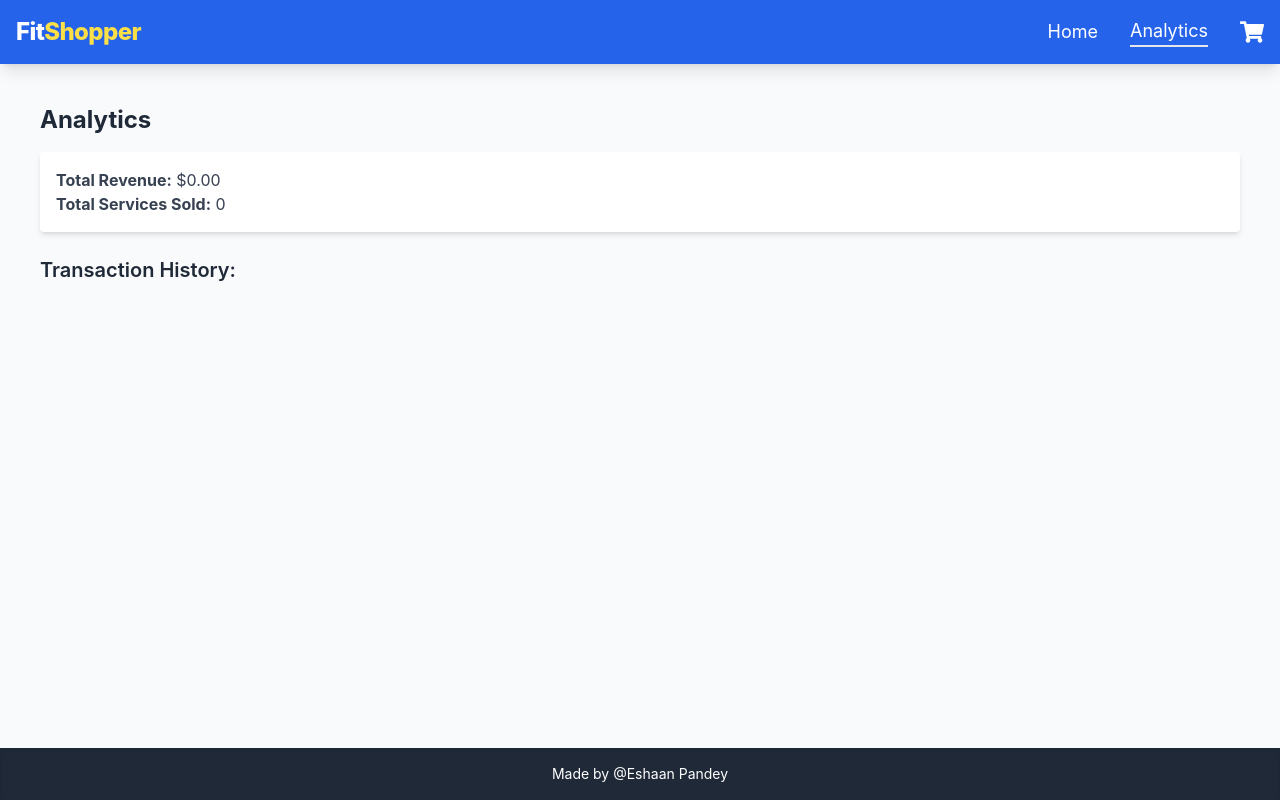
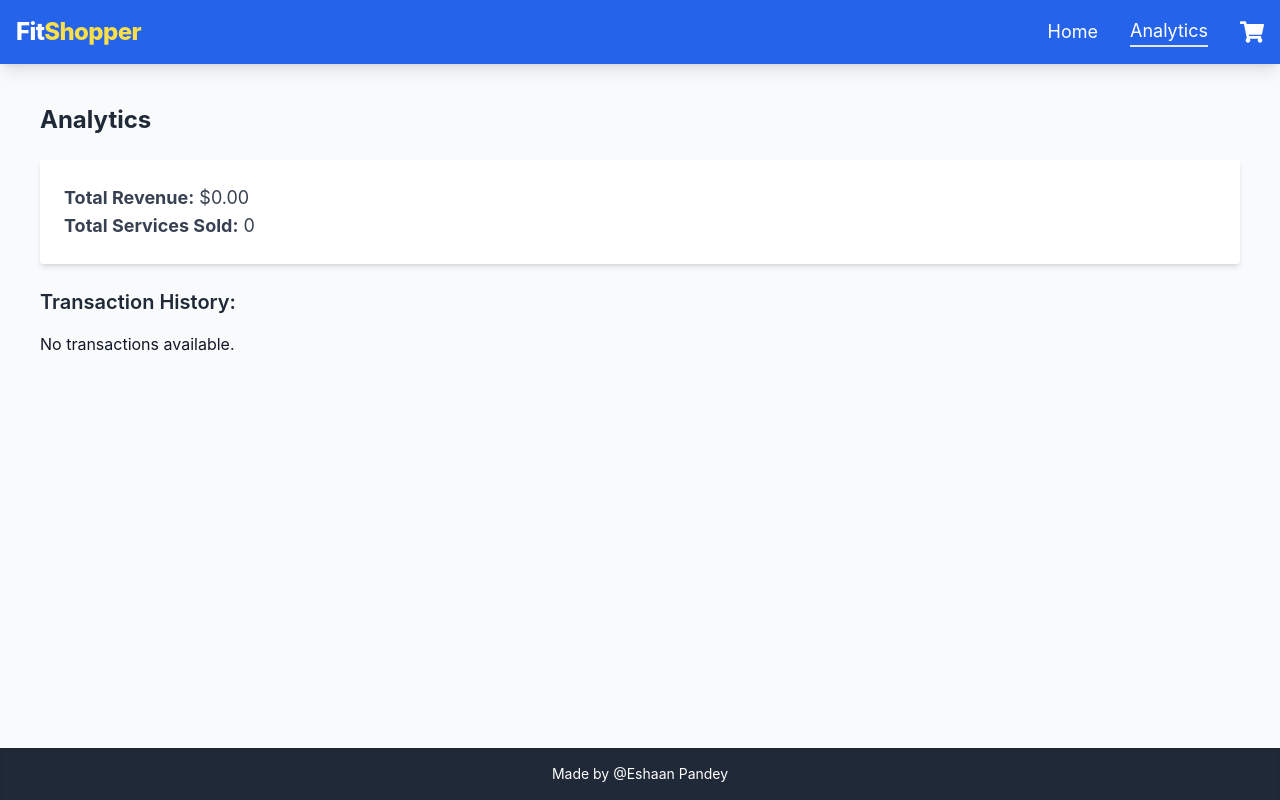
Before and after one commit to eshaanpandey/FitShopper, a React (Create React App) app: page /analytics in a window 1280 px wide. Built offline with nearby package versions, Linux system fonts and the light colour scheme.

Commit message:
improve pages

```diff
--- a/src/pages/AnalyticsPage.jsx
+++ b/src/pages/AnalyticsPage.jsx
@@ -18,28 +18,29 @@ function AnalyticsPage() {
 
   return (
     <div className="container mx-auto p-4 bg-gray-50">
-      <h1 className="text-2xl font-bold text-gray-800 mb-4">Analytics</h1>
-      <div className="bg-white p-4 rounded shadow-md">
-        <p className="text-gray-700">
+      <h1 className="text-2xl font-bold text-gray-800 mb-6">Analytics</h1>
+      <div className="bg-white p-6 rounded shadow-md mb-6">
+        <p className="text-gray-700 text-lg">
           <strong>Total Revenue:</strong> ${totalRevenue.toFixed(2)}
         </p>
-        <p className="text-gray-700">
+        <p className="text-gray-700 text-lg">
           <strong>Total Services Sold:</strong> {totalServicesSold}
         </p>
       </div>
-      <h2 className="text-xl font-semibold text-gray-800 mt-6">
+      <h2 className="text-xl font-semibold text-gray-800 mb-4">
         Transaction History:
       </h2>
-      <ul className="space-y-4 mt-4">
+      <ul className="space-y-4">
         <AnimatePresence>
-          {analyticsData.map((transaction, index) => (
+          {analyticsData.length > 0 ? (
+            analyticsData.map((transaction, index) => (
               <motion.li
                 key={index}
                 className="border rounded p-4 bg-white shadow-md"
                 initial={{ opacity: 0, y: -20 }}
                 animate={{ opacity: 1, y: 0 }}
                 exit={{ opacity: 0, y: -20 }}
-              transition={{ delay: index * 0.15, duration: 0.3 }} // Delay for staggering effect
+                transition={{ delay: index * 0.15, duration: 0.3 }}
               >
                 <p className="text-gray-700">
                   <strong>Date:</strong> {transaction.date}
@@ -51,7 +52,10 @@ function AnalyticsPage() {
                   <strong>Total:</strong> ${transaction.total.toFixed(2)}
                 </p>
               </motion.li>
-          ))}
+            ))
+          ) : (
+            <p>No transactions available.</p>
+          )}
         </AnimatePresence>
       </ul>
     </div>
--- a/src/pages/CartPage.jsx
+++ b/src/pages/CartPage.jsx
@@ -27,7 +27,16 @@ function CartPage() {
     <div className="container mx-auto p-4 bg-gray-50">
       <h1 className="text-2xl font-bold text-gray-800 mb-4">Your Cart</h1>
       {cart.length === 0 ? (
-        <p className="text-gray-500">Your cart is empty.</p>
+        <div className="text-center text-gray-500">
+          <p>Your cart is empty.</p>
+          <p>No transactions have been made till now.</p>
+          <button
+            onClick={() => navigate("/home")}
+            className="mt-4 bg-blue-600 text-white px-4 py-2 rounded hover:bg-blue-700"
+          >
+            Make Purchases
+          </button>
+        </div>
       ) : (
         <>
           {cart.map((item) => (
```
Lines whose indentation alone changed are shown as unchanged.
